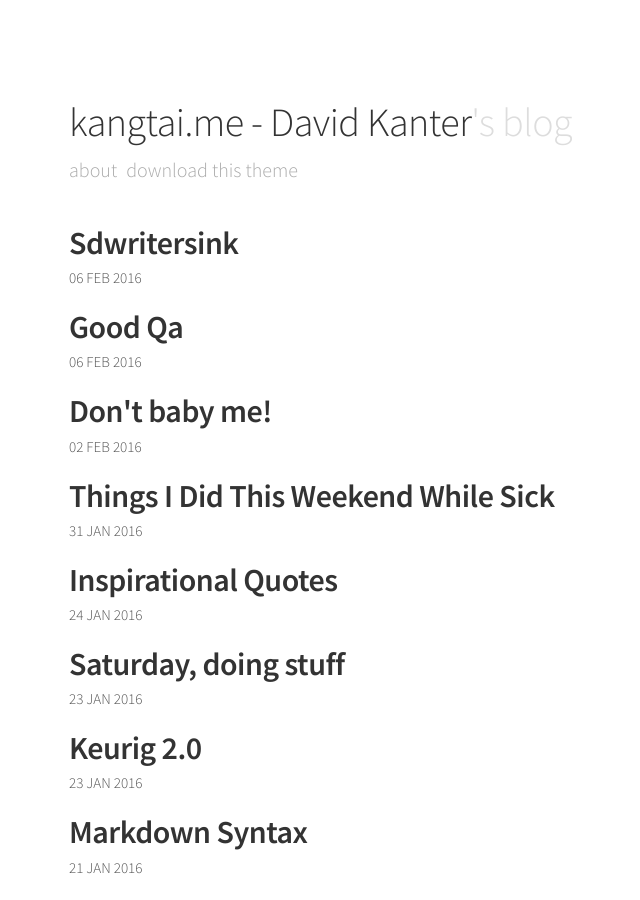
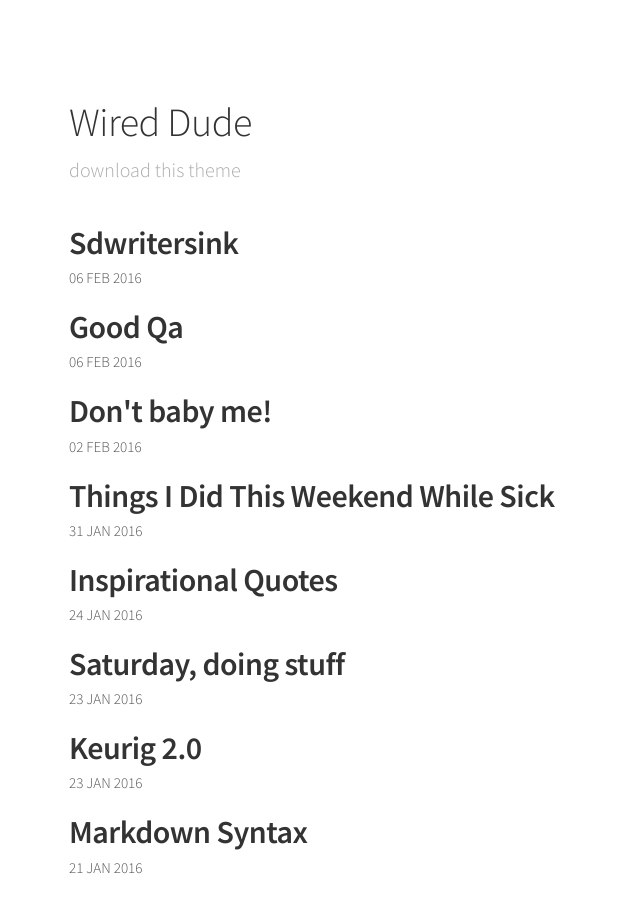
Before and after one commit to wireddude/wireddude.github.io, a Jekyll site: the page built from index.html, in a window 1280 px wide and 900 px high. Shown: the whole window, without its empty margins (211-851 px from the left). Built offline with Jekyll 4.4.1, drawn with Linux system fonts in a browser that asks for light colours.

Commit message:
changed to wireddude

```diff
--- a/_config.yml
+++ b/_config.yml
@@ -3,7 +3,7 @@
 # # # # # # # #
 
 # Basic
-name:               "kangtai.me - David Kanter"
+name:               "Wired Dude"
 
 # URL
 baseurl:            ""
@@ -13,8 +13,6 @@ permalink:          /:year/:month/:day/:title.html
 
 # Navigation
 nav:
-  - name:           "About"
-    href:           "//about.me/davidkanter"
   - name:           "Download this theme"
     href:           "//github.com/gfjaru/Kiko/releases"
 
--- a/index.html
+++ b/index.html
@@ -3,7 +3,7 @@ layout: default
 ---
 <header class="masthead">
   <h1 class="masthead-title">
-    <a href="{{ site.baseurl }}/">{{ site.name }}<span>&#39;s blog</span></a>
+    <a href="{{ site.baseurl }}/">{{ site.name }}</a>
   </h1>
   <nav class="masthead-nav">
     {% for nav in site.nav %}
```
Also changed, not shown: about.md (+1 -1 lines).
